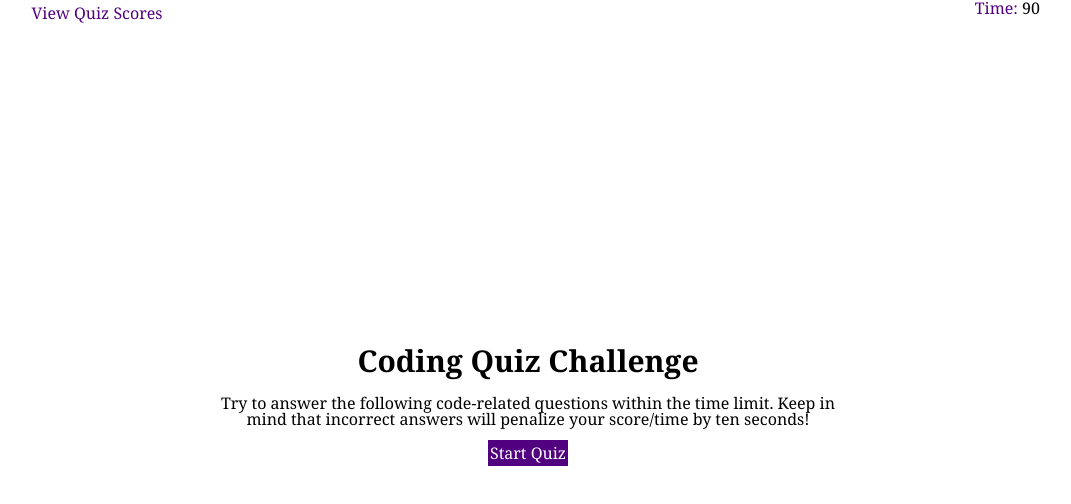
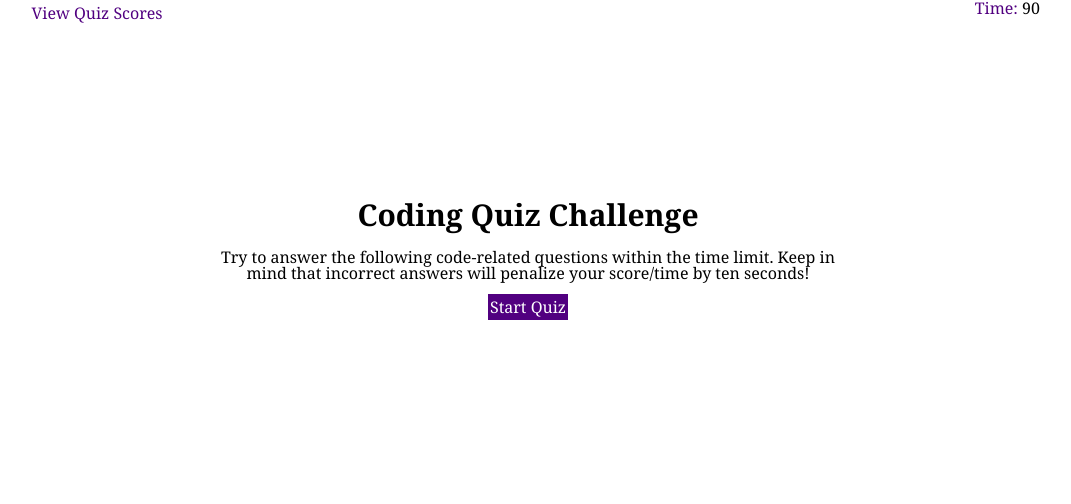
Before and after one commit to rhoverholt/4hwk-code-quiz, a plain HTML site: page index.html in a window 1280 px wide. Shown: the whole page, without its empty margins (112-1183 px from the left). Drawn offline with Linux system fonts and the light colour scheme.

Commit message:
Minor change to improve look on github

```diff
--- a/assets/css/style.css
+++ b/assets/css/style.css
@@ -57,9 +57,11 @@ header {
 }
 
 main {
+    position: absolute; /* position and top are how I set a top margin based on height rather than width. */
+    top: 25%;
     text-align: center;
     width: 100%;
-    padding: 25% 25% 0% 25%;
+    padding: 0% 25%; /* Set left and right padding only */
 }
 
 .question-header {margin-bottom: 3%;}
```
